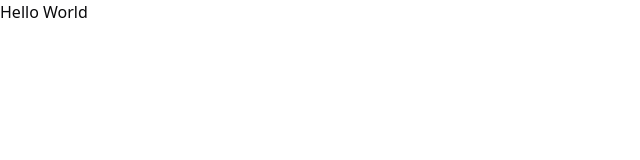
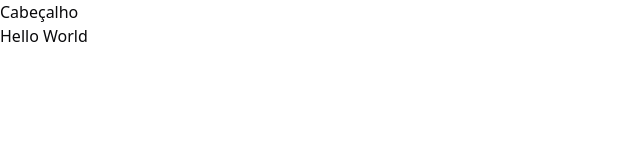
Before and after one commit to Alerrando/pizza-shop, a React (Vite) app: page / in a window 1280 px wide. Shown: the top 160 px of the page, without its empty margins (0-640 px from the left). Built offline with nearby package versions, Linux system fonts and the light colour scheme.

Commit message:
feat: add _layout page and Outlet to the AppLayout and AuthLayout

```diff
--- a/package.json
+++ b/package.json
@@ -21,7 +21,7 @@
     "react-router-dom": "^6.23.1",
     "sort-by": "^1.2.0",
     "tailwind-merge": "^2.3.0",
-    "tailwindcss-animate": "^1.0.7"
+    "tailwindcss-animate": "^1.0.B7"
   },
   "devDependencies": {
     "@rocketseat/eslint-config": "^2.2.2",
--- /dev/null
+++ b/src/pages/_layouts/app.tsx
@@ -0,0 +1,13 @@
+import { Outlet } from 'react-router-dom'
+
+export function AppLayout() {
+  return (
+    <div className="">
+      <h1>Cabeçalho</h1>
+
+      <div className="">
+        <Outlet />
+      </div>
+    </div>
+  )
+}
--- /dev/null
+++ b/src/pages/_layouts/auth.tsx
@@ -0,0 +1,13 @@
+import { Outlet } from 'react-router-dom'
+
+export function AuthLayout() {
+  return (
+    <div className="">
+      <h1>Autenticação</h1>
+
+      <div className="">
+        <Outlet />
+      </div>
+    </div>
+  )
+}
```
Also changed, not shown: src/routes.tsx (+17 -3 lines).
